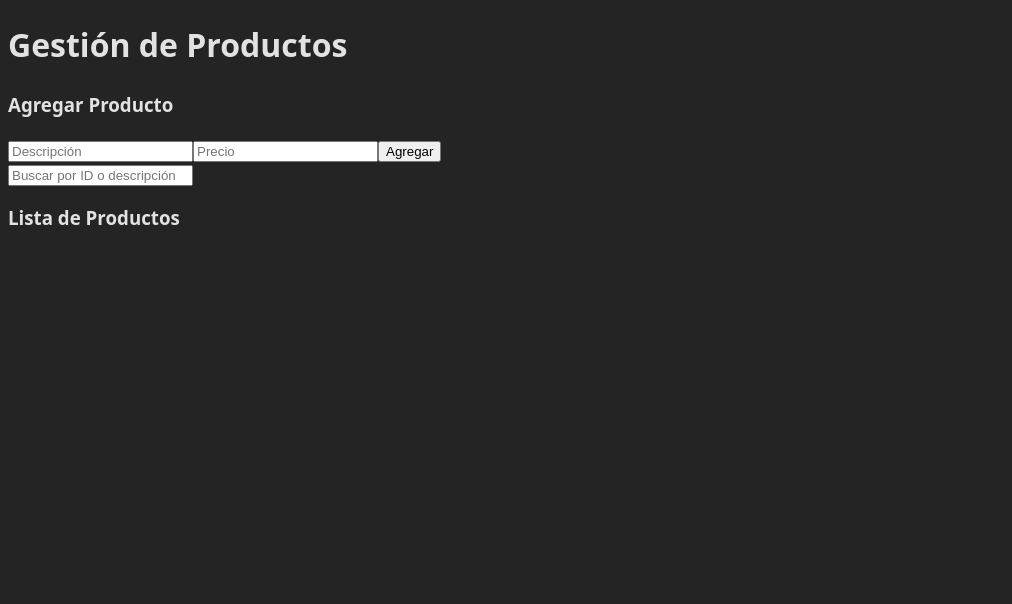
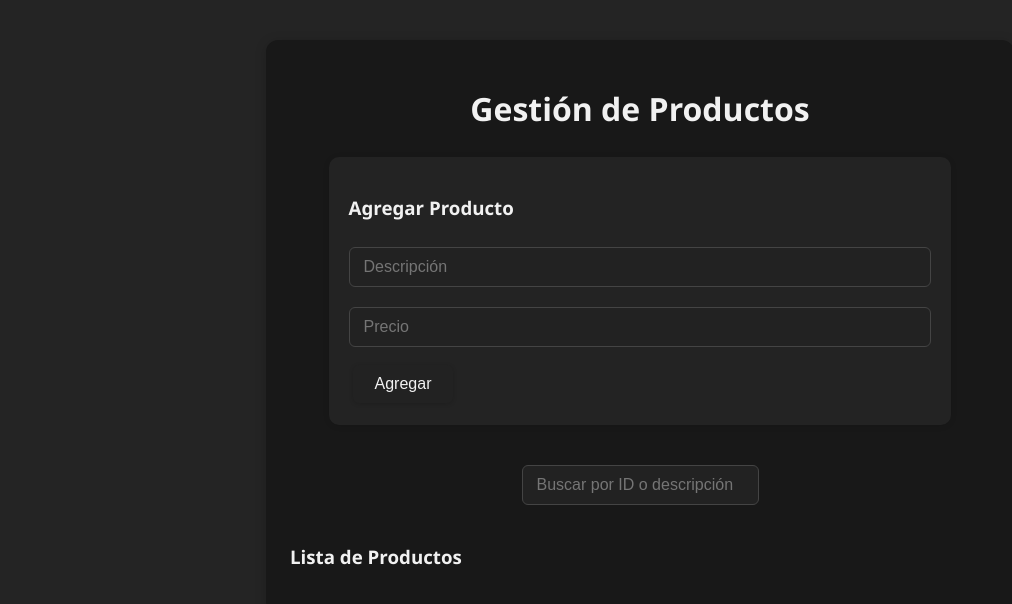
Before and after one commit to Francojeje/pv_tp4_grupo10, a React (Vite) app in the folder tp4pv/: page / in a window 1280 px wide. Shown: the top 604 px of the page, without its empty margins (0-1012 px from the left). Built offline with nearby package versions, Linux system fonts and the light colour scheme.

Commit message:
Se cambio el estilo del proyecto

```diff
--- /dev/null
+++ b/tp4pv/src/App.css
@@ -0,0 +1,95 @@
+.app-container {
+  max-width: 700px;
+  margin: 40px auto;
+  padding: 24px;
+  background: #181818; /* Fondo negro */
+  border-radius: 12px;
+  box-shadow: 0 2px 12px rgba(0,0,0,0.18);
+  font-family: 'Segoe UI', Arial, sans-serif;
+  color: #f1f1f1; /* Texto claro */
+}
+
+h1 {
+  text-align: center;
+  color: #f1f1f1;
+  margin-bottom: 24px;
+}
+
+.panel {
+  display: flex;
+  gap: 16px;
+  margin-bottom: 24px;
+  flex-wrap: wrap;
+  justify-content: center;
+}
+
+button {
+  background: #222;
+  color: #f1f1f1;
+  border: none;
+  padding: 10px 22px;
+  border-radius: 6px;
+  font-size: 1rem;
+  cursor: pointer;
+  transition: background 0.2s, transform 0.2s;
+  margin: 4px;
+  box-shadow: 0 1px 4px rgba(0,0,0,0.15);
+}
+
+button:hover, button:focus {
+  background: #0078d4;
+  color: #fff;
+  transform: translateY(-2px) scale(1.04);
+  outline: none;
+}
+
+input[type="text"],
+input[type="number"] {
+  background: #222;
+  color: #f1f1f1;
+  border: 1.5px solid #444;
+  border-radius: 6px;
+  padding: 10px 14px;
+  font-size: 1rem;
+  margin: 6px 0 14px 0;
+  outline: none;
+  transition: border 0.2s, box-shadow 0.2s;
+  width: 100%;
+  box-sizing: border-box;
+}
+
+input[type="text"]:focus,
+input[type="number"]:focus {
+  border: 1.5px solid #0078d4;
+  box-shadow: 0 0 0 2px #0078d4aa;
+}
+
+label {
+  color: #bdbdbd;
+  font-size: 0.98rem;
+  margin-bottom: 4px;
+  display: block;
+  font-weight: 500;
+}
+
+form {
+  background: #232323;
+  padding: 18px 20px;
+  border-radius: 10px;
+  box-shadow: 0 1px 6px rgba(0,0,0,0.10);
+  margin-bottom: 18px;
+  min-width: 260px;
+}
+
+@media (max-width: 600px) {
+  .app-container {
+    padding: 8px;
+  }
+  .panel {
+    flex-direction: column;
+    gap: 8px;
+  }
+  form {
+    padding: 10px;
+  }
+}
--- a/tp4pv/src/App.jsx
+++ b/tp4pv/src/App.jsx
@@ -2,6 +2,7 @@ import React, { useState } from 'react';
 import ProductoForm from './components/ProductoForm';
 import ProductoList from './components/ProductoList';
 import ProductoSearch from './components/ProductoSearch';
+import './App.css'; // Importa el archivo de estilos
 
 const App = () => {
   const [productos, setProductos] = useState([]);
@@ -31,10 +32,12 @@ const App = () => {
   );
 
   return (
-    <div>
+    <div className="app-container">
       <h1>Gestión de Productos</h1>
-      <ProductoForm onGuardar={agregarProducto} producto={editando} />
-      <ProductoSearch valor={busqueda} onBuscar={setBusqueda} />
+      <div className="panel">
+        <ProductoForm onGuardar={agregarProducto} producto={editando} />
+        <ProductoSearch valor={busqueda} onBuscar={setBusqueda} />
+      </div>
       <ProductoList
         productos={productosFiltrados}
         onEliminar={eliminarProducto}
```
